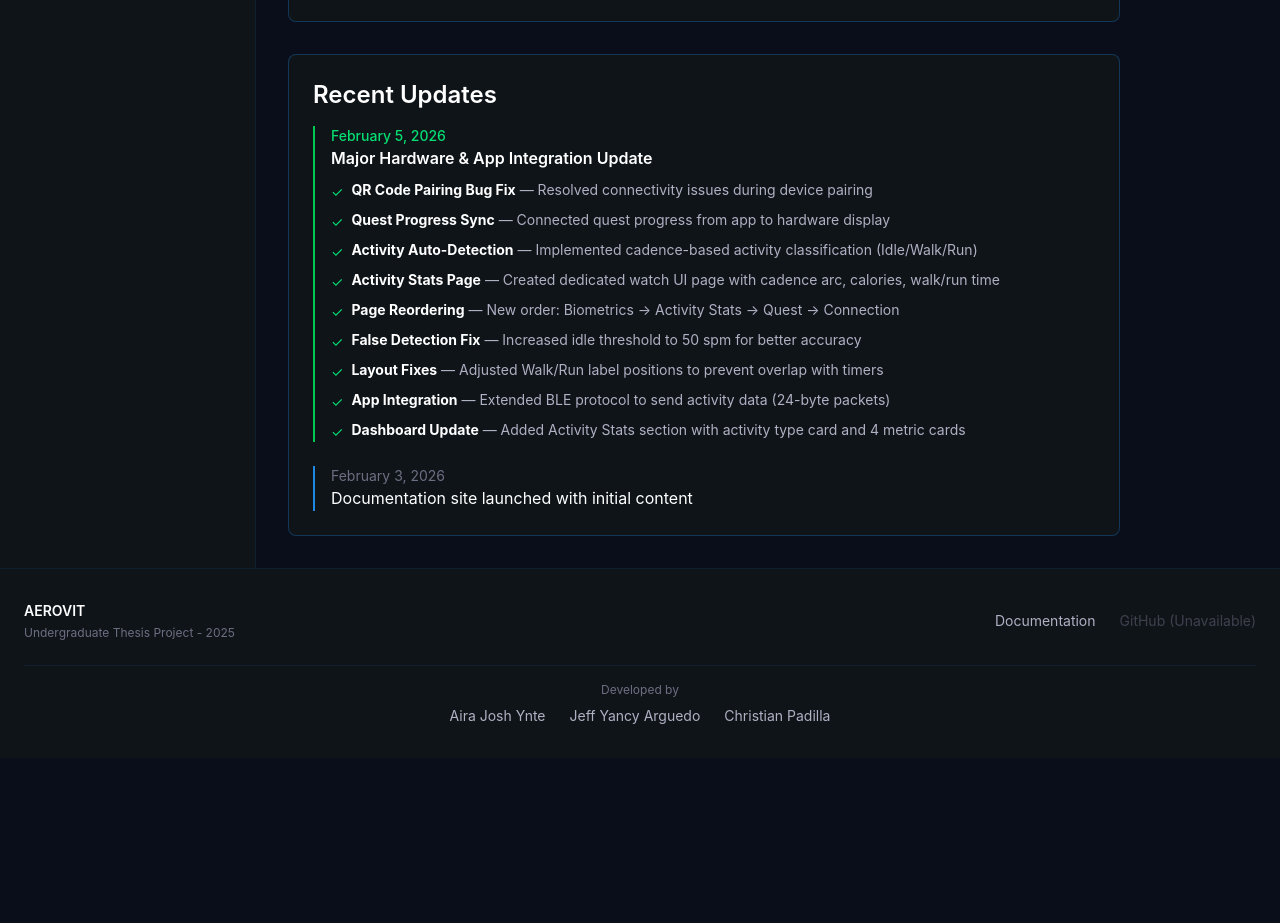
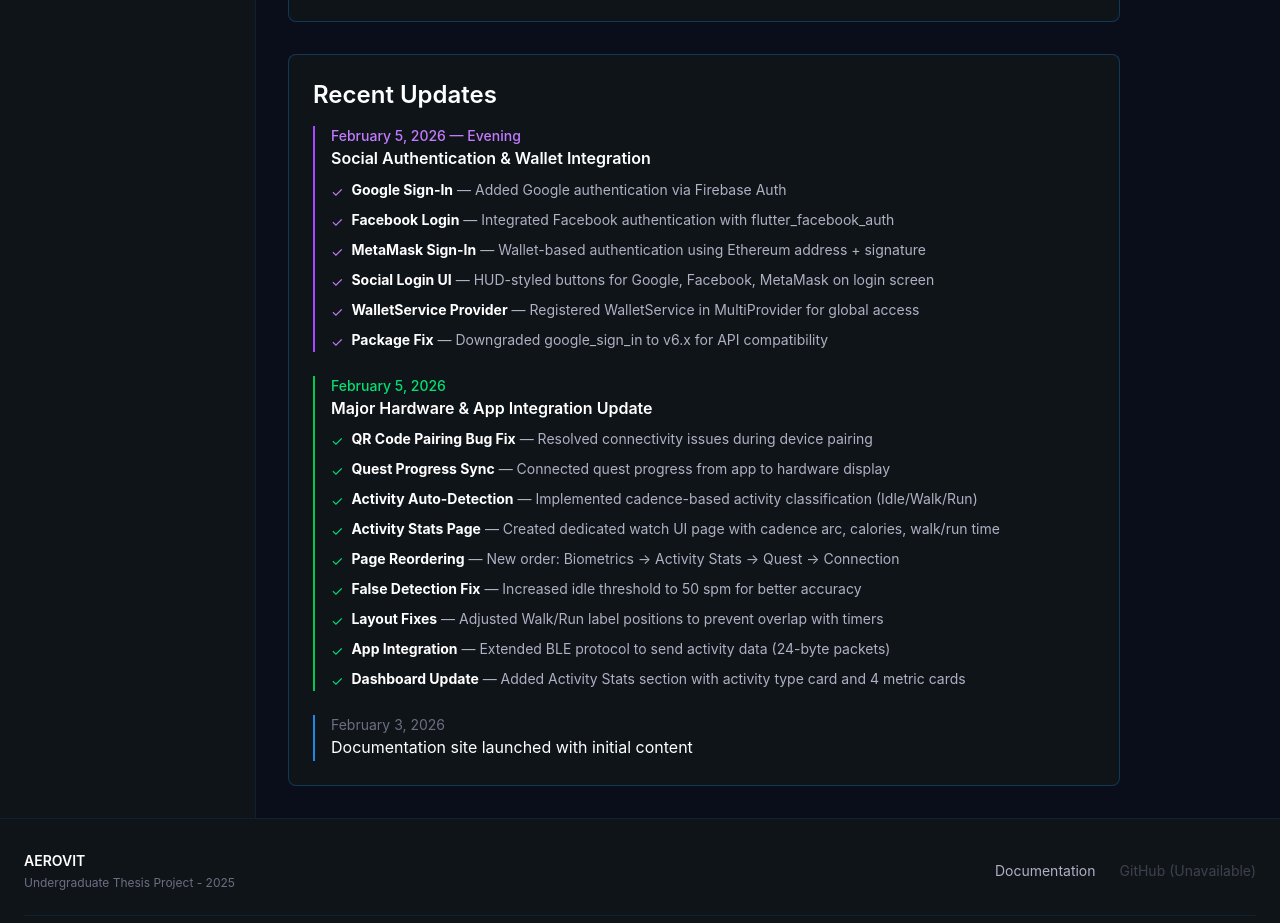
Before and after one commit to Aera0908/aerovit-doc, a React (Vite) app: page /progress in a window 1280 px wide. Shown: the part 920-1843 px from the top of the page. Before the commit the page ends 1678 px from the top, so only its background shows below. Built offline with nearby package versions, Linux system fonts and the light colour scheme.

Commit message:
Add social authentication progress update (Google, Facebook, MetaMask)

```diff
--- a/src/pages/Progress.tsx
+++ b/src/pages/Progress.tsx
@@ -59,6 +59,38 @@ export default function Progress() {
       <div className="hud-panel p-6">
         <h2 className="text-2xl font-bold text-white mb-4">Recent Updates</h2>
         <div className="space-y-6">
+          {/* February 5, 2026 Update - Social Auth */}
+          <div className="border-l-2 border-purple-500 pl-4">
+            <p className="text-sm text-purple-400 font-medium">February 5, 2026 — Evening</p>
+            <p className="text-white font-semibold mb-2">Social Authentication & Wallet Integration</p>
+            <ul className="space-y-2 text-sm text-[var(--text-secondary)]">
+              <li className="flex items-start gap-2">
+                <span className="text-purple-400 mt-0.5">✓</span>
+                <span><strong className="text-white">Google Sign-In</strong> — Added Google authentication via Firebase Auth</span>
+              </li>
+              <li className="flex items-start gap-2">
+                <span className="text-purple-400 mt-0.5">✓</span>
+                <span><strong className="text-white">Facebook Login</strong> — Integrated Facebook authentication with flutter_facebook_auth</span>
+              </li>
+              <li className="flex items-start gap-2">
+                <span className="text-purple-400 mt-0.5">✓</span>
+                <span><strong className="text-white">MetaMask Sign-In</strong> — Wallet-based authentication using Ethereum address + signature</span>
+              </li>
+              <li className="flex items-start gap-2">
+                <span className="text-purple-400 mt-0.5">✓</span>
+                <span><strong className="text-white">Social Login UI</strong> — HUD-styled buttons for Google, Facebook, MetaMask on login screen</span>
+              </li>
+              <li className="flex items-start gap-2">
+                <span className="text-purple-400 mt-0.5">✓</span>
+                <span><strong className="text-white">WalletService Provider</strong> — Registered WalletService in MultiProvider for global access</span>
+              </li>
+              <li className="flex items-start gap-2">
+                <span className="text-purple-400 mt-0.5">✓</span>
+                <span><strong className="text-white">Package Fix</strong> — Downgraded google_sign_in to v6.x for API compatibility</span>
+              </li>
+            </ul>
+          </div>
+
           {/* February 5, 2026 Update */}
           <div className="border-l-2 border-green-500 pl-4">
             <p className="text-sm text-green-400 font-medium">February 5, 2026</p>
```
